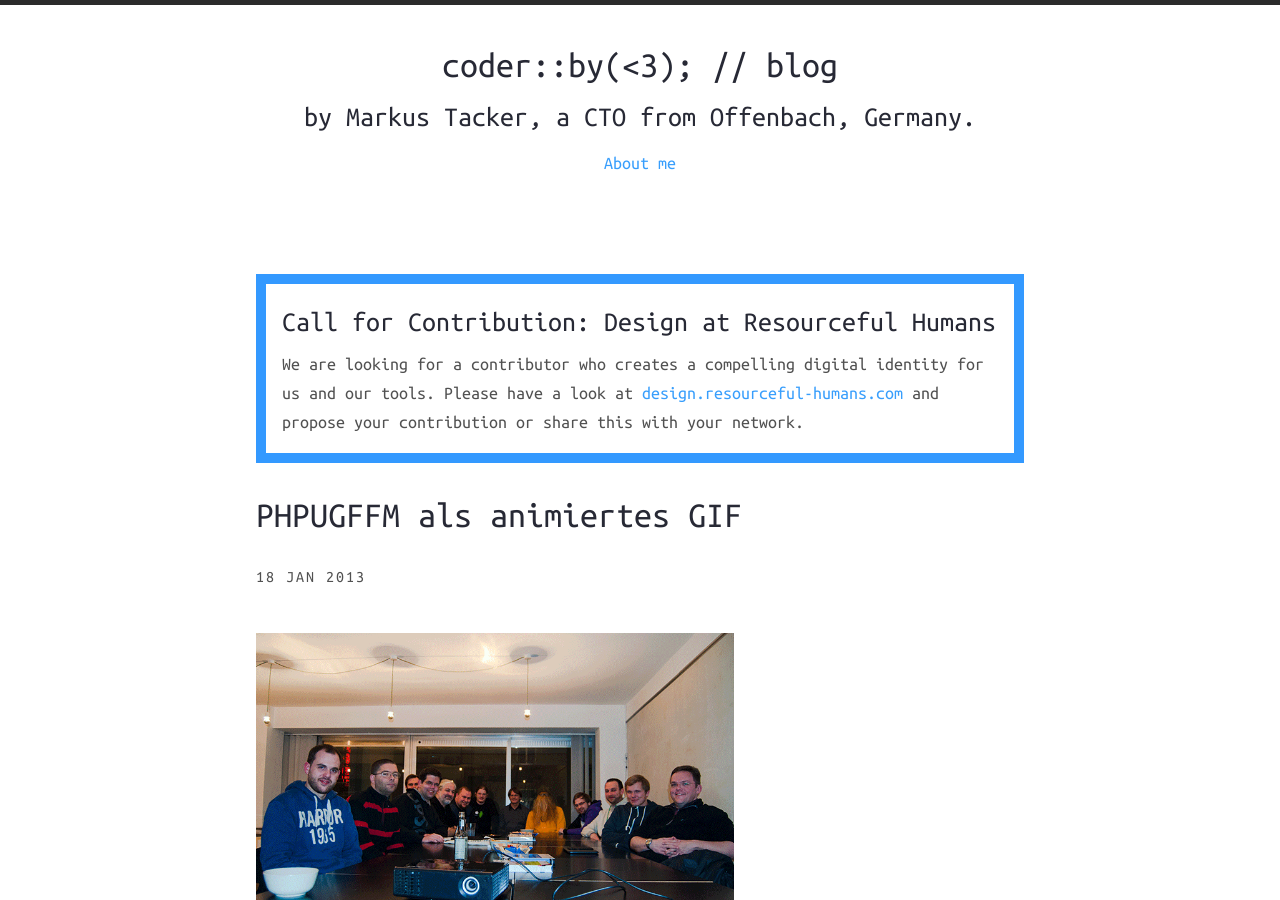
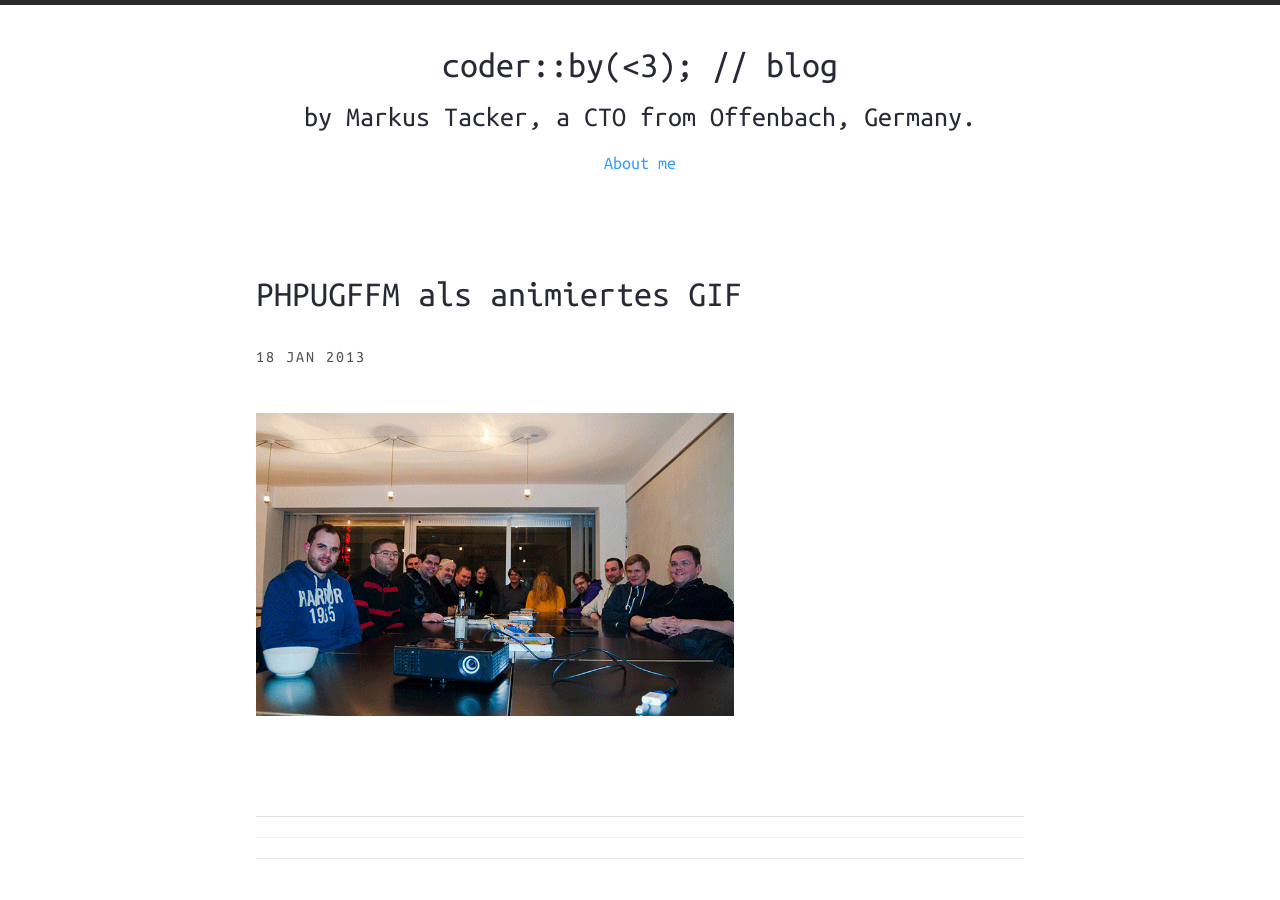
Before and after one commit to coderbyheart/blog, a Jekyll site: the page built from _posts/2013-01-18-phpugffm-als-animiertes-gif.md, in a window 1280 px wide and 900 px high. Built offline with Jekyll 4.4.1, drawn with Linux system fonts in a browser that asks for light colours; nearby versions of some CDN libraries; comment, search, counter and statistics services are not loaded.

Commit message:
Removed call for contribution.

```diff
--- a/_layouts/post.html
+++ b/_layouts/post.html
@@ -3,11 +3,6 @@
 ---
 
 <div class="page-content wc-container">
-
-  <aside class="post" style=" border: 10px solid #3399ff; padding: 1rem; margin: 1rem 0 1rem 0;">
-    <h2>Call for Contribution: Design at Resourceful Humans</h2>
-    <p style="margin: 0;">We are looking for a contributor who creates a compelling digital identity for us and our tools. Please have a look at <a href="http://design.resourceful-humans.com" target="_blank">design.resourceful-humans.com</a> and propose your contribution or share this with your network.</p>
-  </aside>
 
   <div class="post">
     <h1>{{ page.title }}</h1>
```
